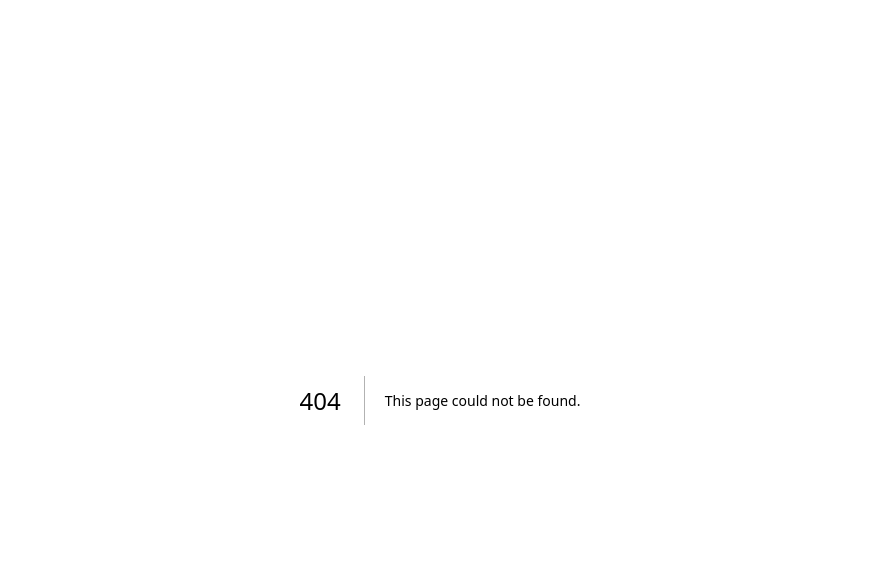
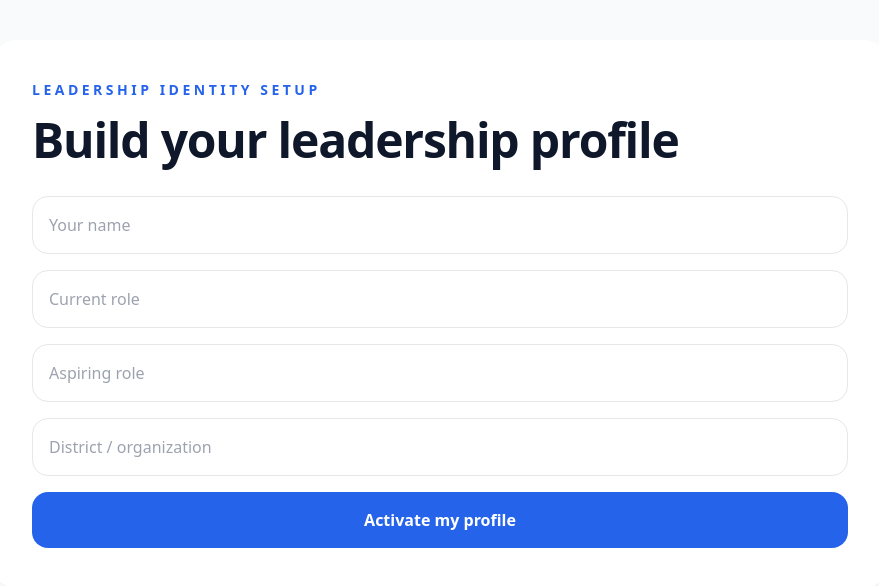
Before and after one commit to jmarc296-jpg/instructional-leadership-practice, a Next.js app: page /onboarding in a window 1280 px wide. Before the commit this address had no page. Shown: the top 586 px of the page, without its empty margins (200-1079 px from the left). Built offline with nearby package versions, Linux system fonts and the light colour scheme.

Commit message:
Add persistent leadership identity onboarding

```diff
--- /dev/null
+++ b/app/onboarding/page.tsx
@@ -0,0 +1,100 @@
+'use client'
+
+import { useState } from 'react'
+
+export default function OnboardingPage() {
+  const [submitted, setSubmitted] = useState(false)
+
+  const saveProfile = (formData: FormData) => {
+    const profile = {
+      name: formData.get('name'),
+      currentRole: formData.get('currentRole'),
+      aspiringRole: formData.get('aspiringRole'),
+      district: formData.get('district')
+    }
+
+    localStorage.setItem(
+      'leadsharper_user_profile',
+      JSON.stringify(profile)
+    )
+
+    setSubmitted(true)
+  }
+
+  if (submitted) {
+    return (
+      <main className="min-h-screen bg-slate-50 px-6 py-10">
+        <div className="mx-auto max-w-4xl rounded-3xl bg-white p-10 shadow-sm">
+          <h1 className="text-4xl font-semibold text-slate-900">
+            Your leadership profile is activated.
+          </h1>
+
+          <p className="mt-4 text-lg text-slate-600">
+            LeadSharper will now personalize your scenarios, evaluations, and readiness insights.
+          </p>
+
+          <a
+            href="/instant-demo"
+            className="mt-6 inline-block rounded-2xl bg-blue-600 px-6 py-4 text-sm font-semibold text-white"
+          >
+            Start personalized practice
+          </a>
+        </div>
+      </main>
+    )
+  }
+
+  return (
+    <main className="min-h-screen bg-slate-50 px-6 py-10">
+      <div className="mx-auto max-w-4xl rounded-3xl bg-white p-10 shadow-sm">
+        <p className="text-sm font-semibold uppercase tracking-[0.25em] text-blue-600">
+          Leadership Identity Setup
+        </p>
+
+        <h1 className="mt-4 text-5xl font-semibold tracking-tight text-slate-900">
+          Build your leadership profile
+        </h1>
+
+        <form
+          className="mt-8 space-y-4"
+          onSubmit={(e) => {
+            e.preventDefault()
+            saveProfile(new FormData(e.currentTarget))
+          }}
+        >
+          <input
+            name="name"
+            placeholder="Your name"
+            className="w-full rounded-2xl border p-4"
+            required
+          />
+
+          <input
+            name="currentRole"
+            placeholder="Current role"
+            className="w-full rounded-2xl border p-4"
+            required
+          />
+
+          <input
+            name="aspiringRole"
+            placeholder="Aspiring role"
+            className="w-full rounded-2xl border p-4"
+            required
+          />
+
+          <input
+            name="district"
+            placeholder="District / organization"
+            className="w-full rounded-2xl border p-4"
+            required
+          />
+
+          <button className="w-full rounded-2xl bg-blue-600 px-6 py-4 font-semibold text-white">
+            Activate my profile
+          </button>
+        </form>
+      </div>
+    </main>
+  )
+}
```
